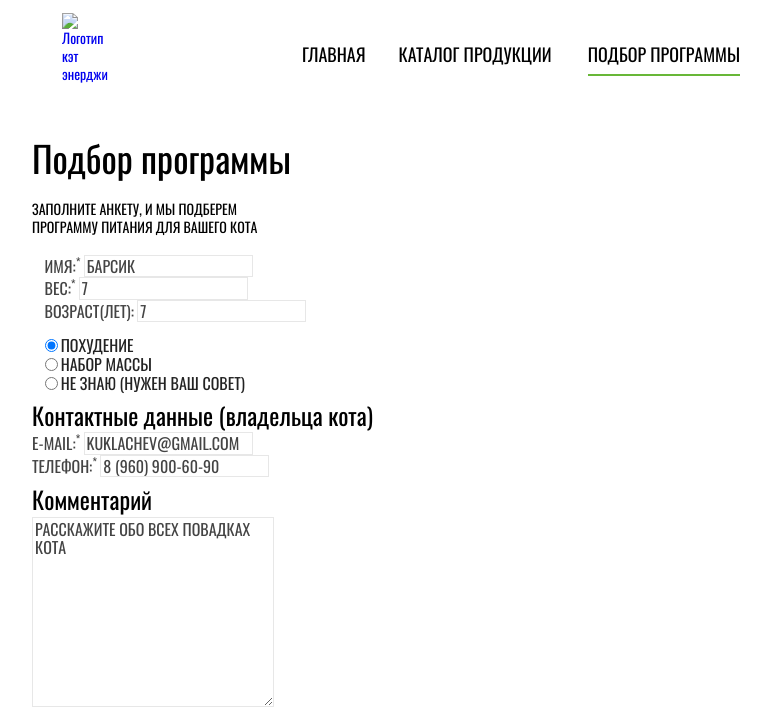
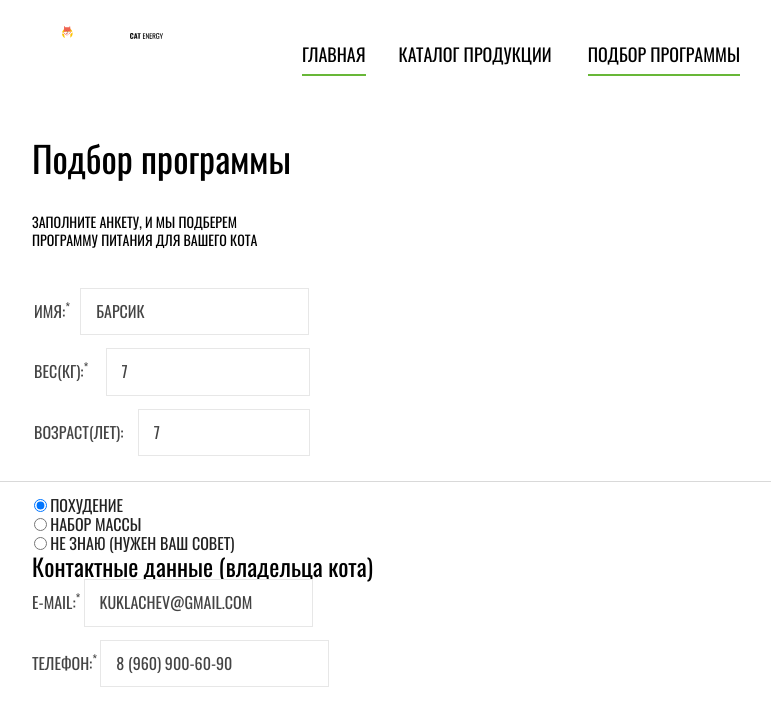
Before and after one commit to evgeniy-br/1685521-cat-energy-23, a website: page source/form.html in a window 1280 px wide. Shown: the top 722 px of the page, without its empty margins (254-1025 px from the left). Drawn offline with nearby package versions, Linux system fonts and the light colour scheme; files that its build step writes are made by us from their sources.

Commit message:
Декор внутренних страниц

```diff
--- a/source/form.html
+++ b/source/form.html
@@ -7,28 +7,47 @@
     <link rel="stylesheet" href="css/style.css">
   </head>
   <body class="page__body">
-    <header class="page-header wrapper">
-      <div class="page-header__wrapper">
-        <a class="page-header__logo-icon" href="index.html">
-          <img src="#" width="34" height="38" alt="Логотип кэт энерджи">
+    <header class="page-header">
+      <div class="page-header__wrapper wrapper">
+        <a class="page-header__logo-icon" href="#">
+          <img class="page-header__img-logo" src="img/logo.svg" width="34" height="38" alt="Логотип кэт энерджи">
         </a>
+        <a class="page-header__logo-icon-text" href="#">
+          <img class="page-header__img-text" src="img/text-logo/header-text-logo-mobile.svg" width="101" height="18" alt="Надпись кэт энерджи">
+        </a>
+      </div>
+      <nav class="main-nav main-nav--closed main-nav--nojs">
         <button class="main-nav__toggle" type="button">
           <span class="visually-hidden">Открыть главное меню</span>
         </button>
-      </div>
-      <nav class="main-nav">
         <ul class="main-nav__list">
           <li class="main-nav__item">
-            <a href="index.html" class="main-nav__link">Главная</a>
+            <a href="#" class="main-nav__link main-nav__link--active-page">Главная</a>
           </li>
           <li class="main-nav__item">
             <a href="catalog.html" class="main-nav__link">Каталог продукции</a>
           </li>
           <li class="main-nav__item">
-            <a href="#" class="main-nav__link main-nav__link--active-page">Подбор программы</a>
+            <a href="form.html" class="main-nav__link main-nav__link--active-page">Подбор программы</a>
           </li>
         </ul>
       </nav>
+      <script>
+        var navMain = document.querySelector('.main-nav');
+        var navToggle = document.querySelector('.main-nav__toggle');
+
+        navMain.classList.remove('main-nav--nojs');
+
+        navToggle.addEventListener('click', function() {
+          if (navMain.classList.contains('main-nav--closed')) {
+            navMain.classList.remove('main-nav--closed');
+            navMain.classList.add('main-nav--opened');
+          } else {
+            navMain.classList.add('main-nav--closed');
+            navMain.classList.remove('main-nav--opened');
+          }
+        });
+      </script>
     </header>
     <main class="main-form">
       <div class="wrapper">
@@ -42,16 +61,16 @@
             <fieldset class="form__fieldset">
               <ul class="form__list">
                 <li class="form__item">
-                  <label class="form__label" for="name">Имя:<sup>*</sup></label>
+                  <label class="form__label form__label--text" for="name">Имя:<sup>*</sup></label>
                   <input class="form__control form__control--text" type="text" id="name" name="name" placeholder="Барсик" required>
                 </li>
                 <li class="form__item">
-                  <label class="form__label" for="weight">Вес:<sup>*</sup></label>
-                  <input class="form__control form__control--text" type="text" id="weight" name="weight" placeholder="7" required>
+                  <label class="form__label form__label--text form__label--text-weight" for="weight">Вес(КГ):<sup>*</sup></label>
+                  <input class="form__control form__control--text form__control--text-weight" type="text" id="weight" name="weight" placeholder="7" required>
                 </li>
                 <li class="form__item">
-                  <label class="form__label" for="age">Возраст(лет):</label>
-                  <input class="form__control form__control--text" type="text" id="age" name="age" placeholder="7">
+                  <label class="form__label form__label--text form__label--text-age" for="age">Возраст(лет):</label>
+                  <input class="form__control form__control--text form__control--text-age" type="text" id="age" name="age" placeholder="7">
                 </li>
               </ul>
             </fieldset>
--- a/source/less/blocks/form.less
+++ b/source/less/blocks/form.less
@@ -1,4 +1,6 @@
 .form {
+  position: relative;
+
   @media (min-width: @desctop-width) {
     display: grid;
   }
@@ -6,6 +8,36 @@
 
 .form__fieldset {
   border: none;
+  padding: 0;
+}
+
+.form__control--text {
+  text-transform: uppercase;
+  border: 1px solid @special-neutral-dark;
+  font-size: 16px;
+  padding: 13px 15px 14px;
+  width: 229px;
+  margin-bottom: 13px;
+}
+
+.form__control--text-weight {
+  width: 204px;
+}
+
+.form__control--text-age {
+  width: 172px;
+}
+
+.form__label--text {
+  margin-right: 7px;
+}
+
+.form__label--text-weight {
+  margin-right: 14px;
+}
+
+.form__label--text-age {
+  margin-right: 11px;
 }
 
 .form__list {
@@ -60,6 +92,15 @@
 }
 
 .form .form__fieldset:nth-of-type(1) {
+  padding-bottom: 27px;
+
+  &::before {
+    .gray-line();
+    right: 0;
+    left: 0;
+    top: 193px;
+  }
+
   @media (min-width: @desctop-width) {
     grid-area: ~ "2 / 1 / 3 / -1";
   }
@@ -137,12 +178,6 @@
 
 // Form text mod
 
-.form__control--text {
-  text-transform: uppercase;
-  border: 1px solid @special-neutral-dark;
-  font-size: 16px;
-}
-
 .form__control--text:focus {
   outline: 2px solid @special-extra-dark;
   outline-offset: -2px;
--- a/source/less/blocks/main-form.less
+++ b/source/less/blocks/main-form.less
@@ -2,9 +2,12 @@
   .main-title();
   color: @basic-black;
   font-weight: 400;
+  margin-top: 27px;
+  margin-bottom: 37px;
 }
 
 .main-form__text {
   color: @basic-black;
   text-transform: uppercase;
+  margin-bottom: 39px;
 }
--- a/source/less/mixins.less
+++ b/source/less/mixins.less
@@ -46,3 +46,12 @@
   padding: 0;
   list-style: none;
 }
+
+// ::before
+
+.gray-line() {
+  content: "";
+  position: absolute;
+  height: 1px;
+  background-color: @basic-mega-light;
+}
```
Also changed, not shown: source/catalog.html (+27 -8 lines).
